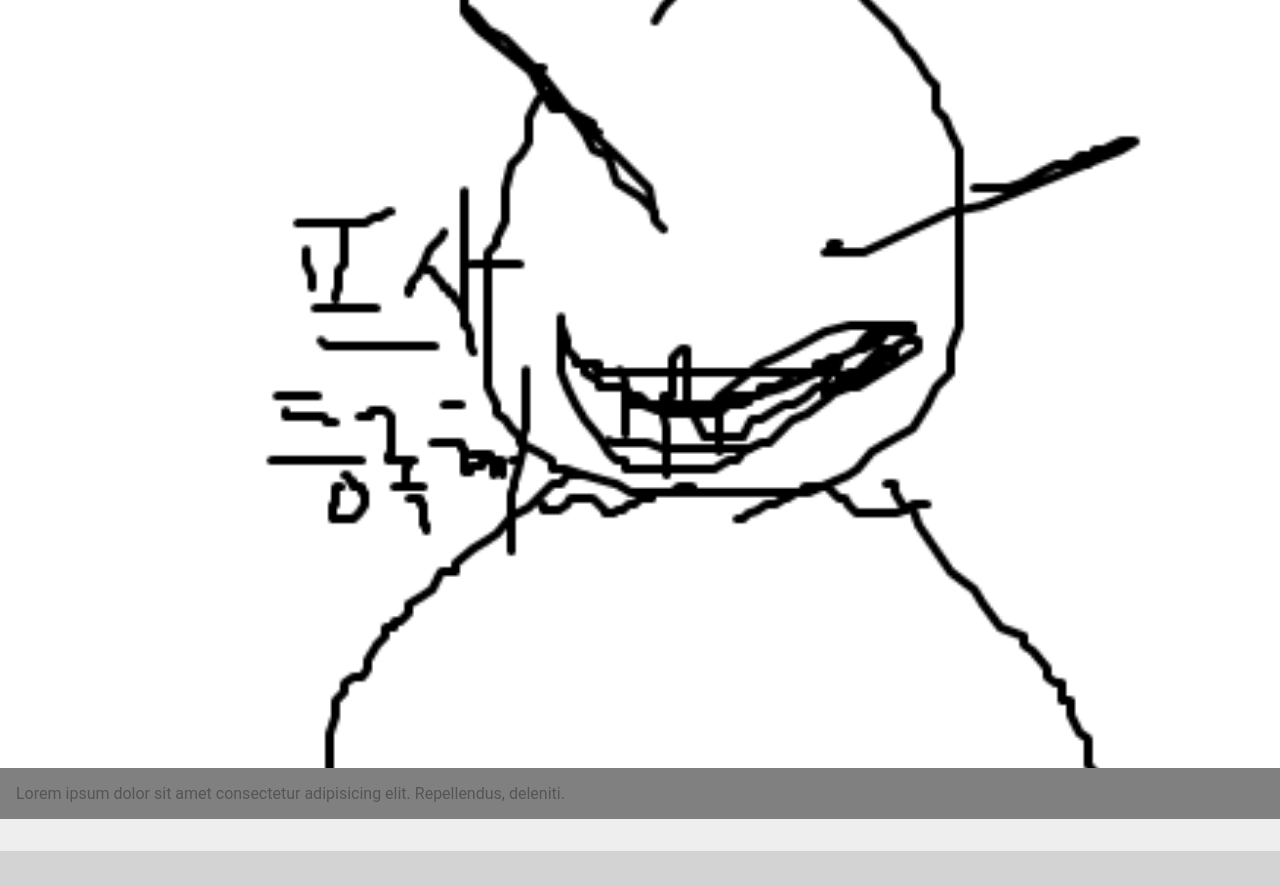
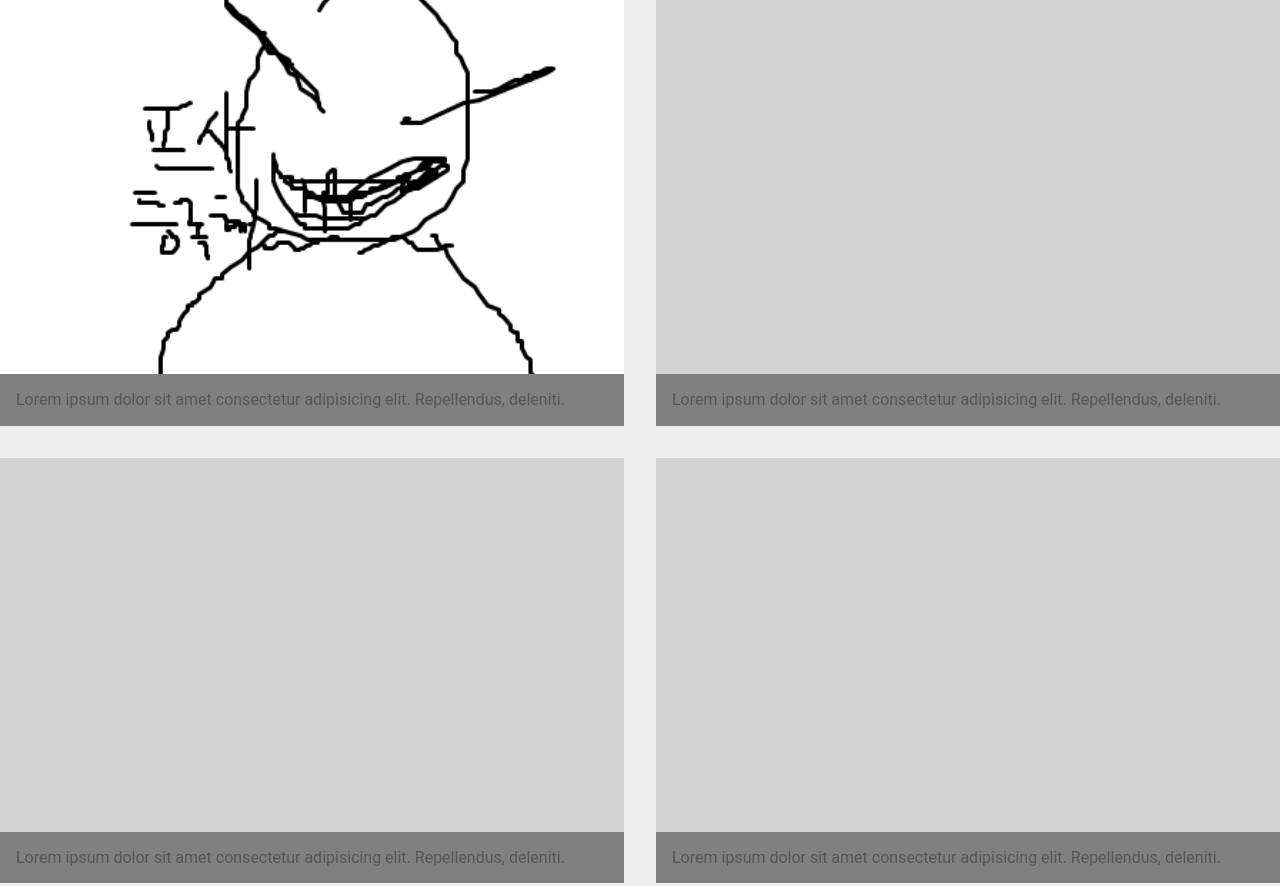
Before and after one commit to rugii913/javascript-css-html-example, a plain HTML site: page flex-and-grid/flex/section-03-07-flex-ui-card-list.html in a window 1280 px wide. Shown: the top 886 px of the page. Drawn offline with Linux system fonts and the light colour scheme.

Commit message:
플렉스,그리드-플렉스UI-카드 리스트(2단 작업)
플렉스UI
- 카드 리스트(2단 작업)

```diff
--- a/flex-and-grid/flex/section-03-ui.css
+++ b/flex-and-grid/flex/section-03-ui.css
@@ -149,3 +149,18 @@
   padding: 1em;
   background: gray;
 }
+
+@media (min-width: 600px) {
+  .card-list {
+    display: flex;
+    flex-wrap: wrap;
+    /* justify-content: space-between; */ /* space-between을 사용할 경우 3단 처리했을 때 문제가 생김 */
+    margin: 0 -1rem;
+  }
+
+  .card-item {
+    /* width: 46%; */
+    width: 50%;
+    padding: 0 1rem;
+  }
+}
```
Also changed, not shown: flex-and-grid/README.md.
